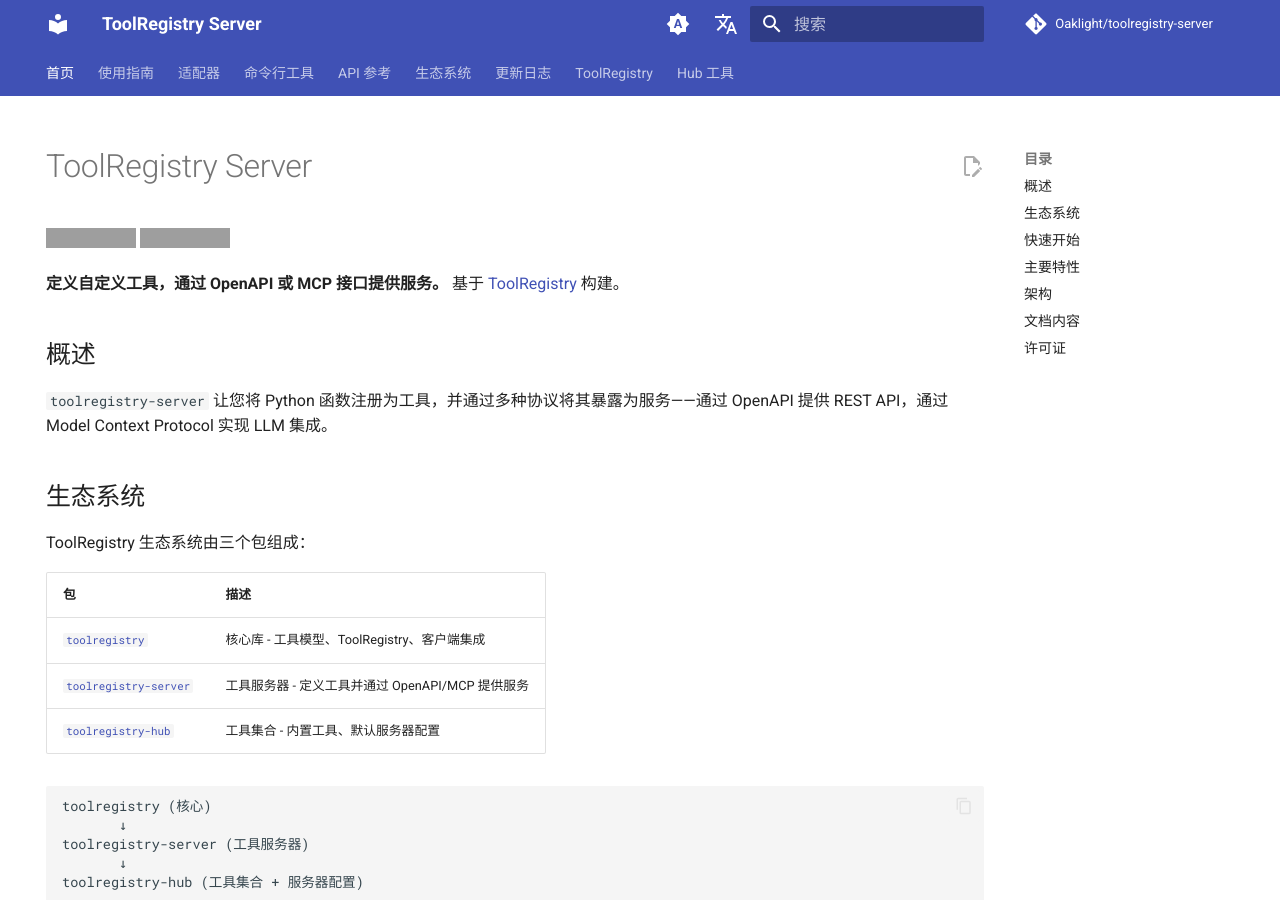
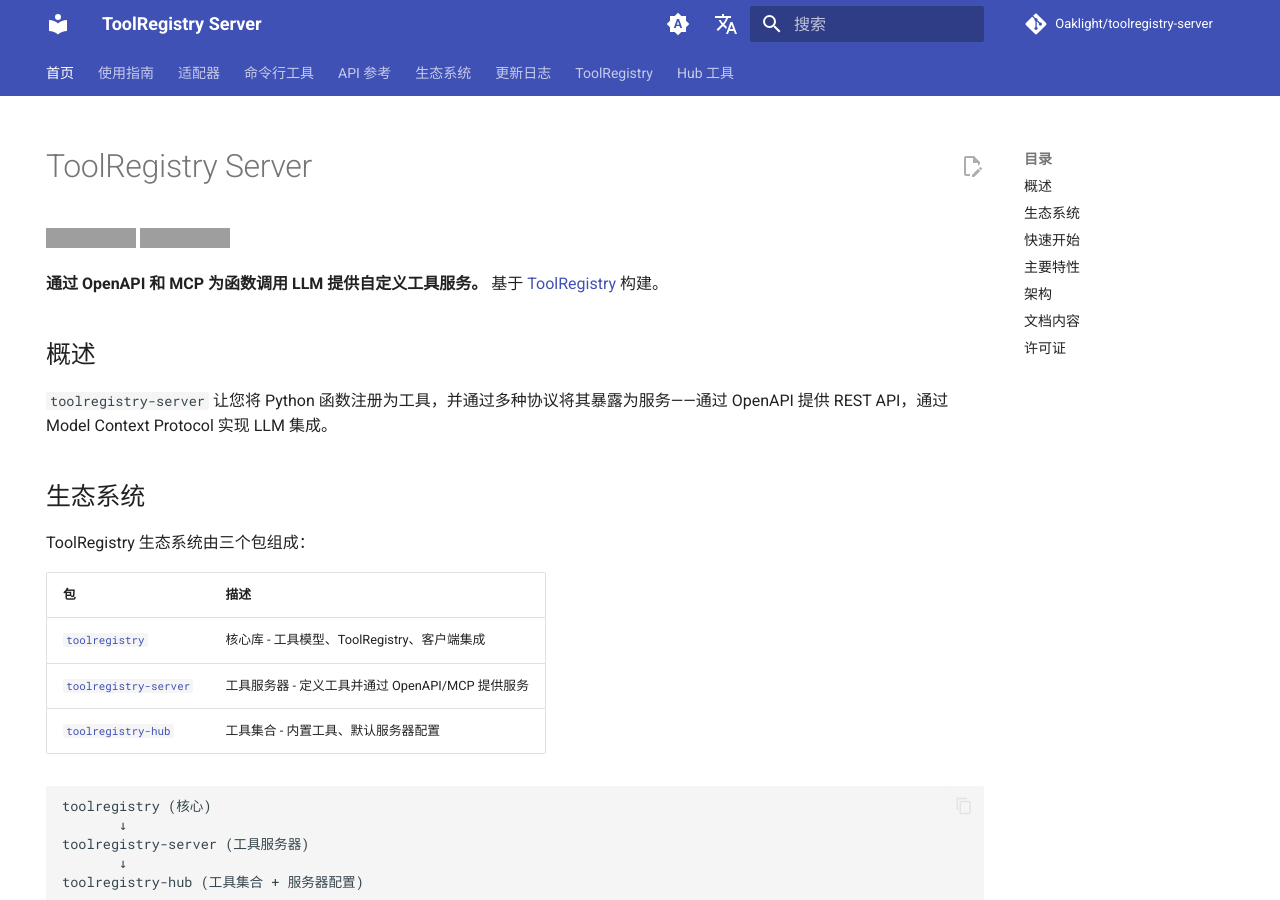
Before and after one commit to Oaklight/toolregistry-server, an MkDocs documentation site: the page built from docs/index.md, in a window 1280 px wide and 900 px high. Built offline with MkDocs 1.6.1 and Material for MkDocs 9.7.7, drawn with Linux system fonts in a browser that asks for light colours; comment, search, counter and statistics services are not loaded; grey boxes are pictures that could not be loaded.

Commit message:
docs: update description to align with ToolRegistry paper branding

```diff
--- a/docs/index.md
+++ b/docs/index.md
@@ -10,7 +10,7 @@ hide:
 [![PyPI version](https://img.shields.io/pypi/v/toolregistry-server?color=green)](https://pypi.org/project/toolregistry-server/)
 [![License: MIT](https://img.shields.io/badge/License-MIT-green.svg)](https://opensource.org/licenses/MIT)
 
-**定义自定义工具，通过 OpenAPI 或 MCP 接口提供服务。** 基于 [ToolRegistry](https://toolregistry.readthedocs.io/) 构建。
+**通过 OpenAPI 和 MCP 为函数调用 LLM 提供自定义工具服务。** 基于 [ToolRegistry](https://toolregistry.readthedocs.io/) 构建。
 
 ## 概述
 
--- a/mkdocs.yml
+++ b/mkdocs.yml
@@ -1,5 +1,5 @@
 site_name: ToolRegistry Server
-site_description: 定义自定义工具，通过 OpenAPI 或 MCP 接口提供服务
+site_description: 通过 OpenAPI 和 MCP 为函数调用 LLM 提供自定义工具服务
 site_author: Peng Ding
 site_url: https://toolregistry-server.readthedocs.io/zh-cn/
 repo_name: Oaklight/toolregistry-server
```
